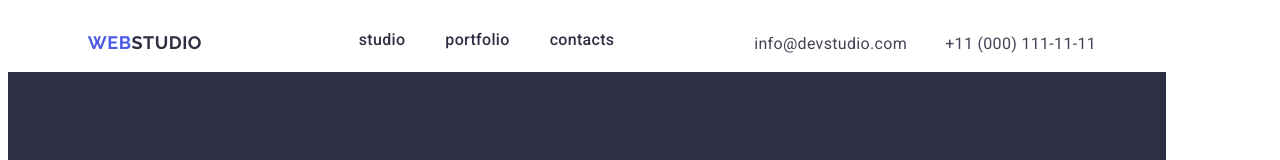
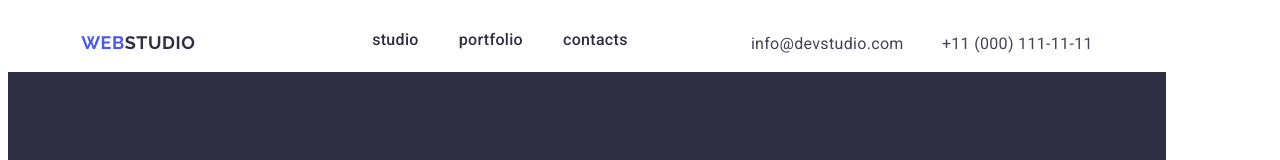
Before and after one commit to pinarunlu/goit-markup-hw-03, a plain HTML site: page index.html in a window 1280 px wide. Shown: the top 160 px of the page. Drawn offline with Linux system fonts and the light colour scheme.

Commit message:
son değişiklik yapıldı

```diff
--- a/css/styles.css
+++ b/css/styles.css
@@ -12,20 +12,17 @@ body {
    display: flex;
    flex-direction: row;
   justify-content: space-evenly;
-
   border: 0px,0px,1px,0px;
-  padding-left: 10px;
-
-
+  gap: 10px;
 }
 
 #nav-container{
     display: flex;
     flex-direction: row;
     justify-content: flex-start;
+    gap: 20px;
+}
 
-
-}
 #nav-connections {
     justify-content: flex-start;
     display: flex;
@@ -68,7 +65,6 @@ ul#address-container{
     flex-direction: row;
     justify-content: flex-start;
     gap: 40px;
-    padding-left: 70px;
     padding-top: 8px;
 
 }
@@ -82,7 +78,6 @@ ul#address-container{
     text-transform: uppercase;
     color: #4d5ae5;
     width: 71px;
-
     padding-top: 24px;
 
 }
```
